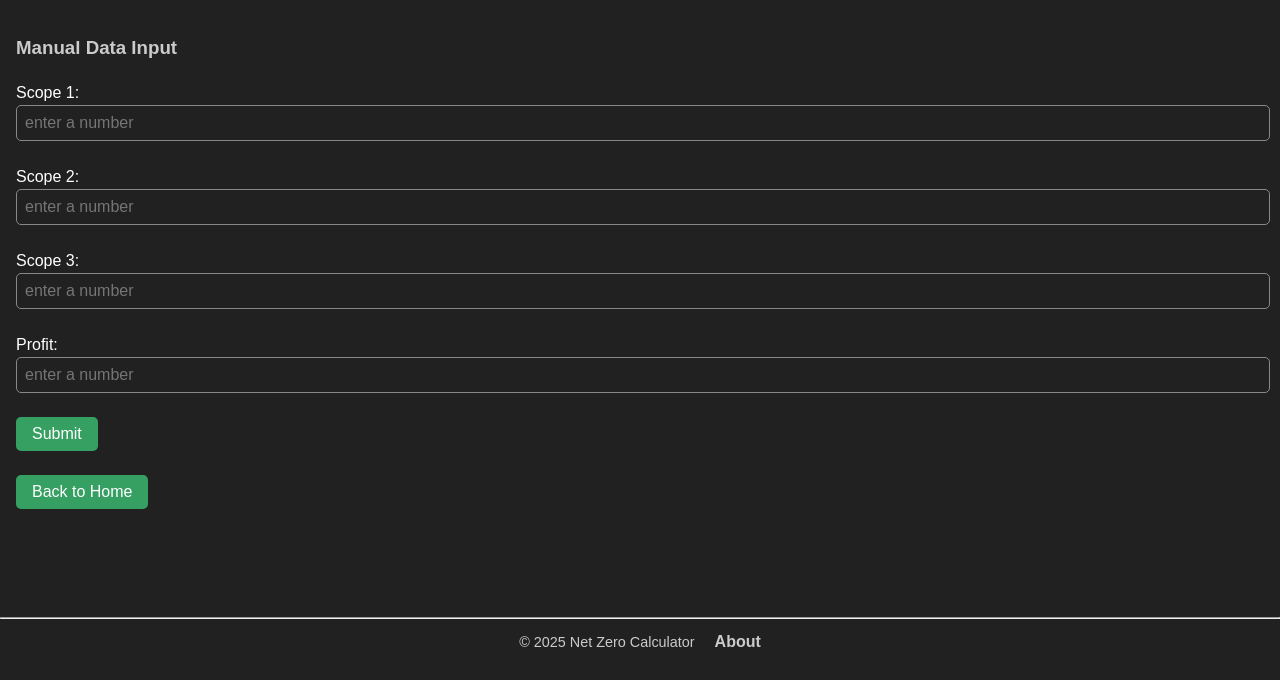
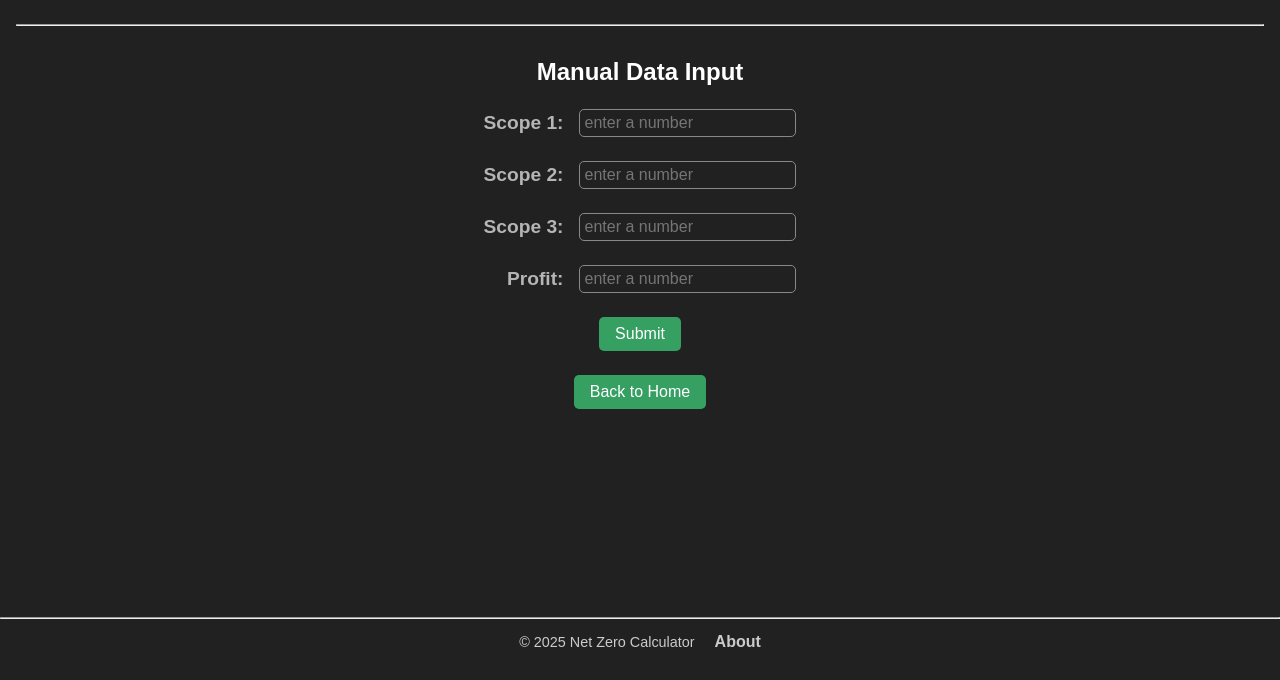
Before and after one commit to KusaiAlMalt/Net-Zero-Calculator, a Django app: page /manual in a window 1280 px wide. Shown: the part 120-800 px from the top of the page. Run offline with Django 5.2, Linux system fonts and the light colour scheme.

Commit message:
style: manual.html styling

```diff
--- a/static/style.css
+++ b/static/style.css
@@ -32,6 +32,11 @@ body{
     line-height: var(--line-height);
 }
 
+img{
+    max-width: 100%;
+    height: auto;
+}
+
 body h3{
     color: var(--color-text-accent);
 }
@@ -49,7 +54,6 @@ button{
 button:hover{
     background-color: var(--color-primary-accent);
 }
-
 
 header{
     display: flex;
@@ -88,9 +92,25 @@ nav{
     text-align: center;
 }
 
+.grid-container{
+    display: grid;
+    grid-template-columns: repeat(2, auto);
+    grid-template-rows: repeat(auto-fill, auto);
+    justify-items: center;
+    justify-content: center;
+    grid-column-gap: 1rem;
+}
+.grid-container > div{
+    width: 100%;
+    text-align: right;
+}
+.grid-container > div > label{
+    font-size: 1.2rem;
+    font-weight: bold;
+    color: var(--color-secondary-accent);
+}
 input[type="number"]{
-    width: 99%;
-    padding: 0.5rem;
+    padding: 0.25rem;
     border: 1px solid var(--color-secondary);
     border-radius: 5px;
     background-color: var(--color-bg);
@@ -113,6 +133,13 @@ input[type="number"]:focus{
     flex-direction: column;
     align-items: center;
     justify-content: space-between;
+}
+
+.container-center{
+    display: flex;
+    justify-content: center;
+    align-items: center;
+    flex-direction: column;
 }
 
 #file-drop-area {
--- a/templates/base.html
+++ b/templates/base.html
@@ -22,6 +22,7 @@
     </nav>
 
     <main>
+        <hr>
         {% block content %}
         {% endblock %}
     </main>
--- a/templates/manual.html
+++ b/templates/manual.html
@@ -2,22 +2,36 @@
 {% block title %}
     <title>Net Zero Calculator - Manual Input</title>
 {% endblock %}
+
 {% block content %}
-    <h3>Manual Data Input</h3>
-    <form action="results" method="POST">
+    <div class="container-center">
+        <h2>Manual Data Input</h2>
+        <form action="results" method="POST" class="container-center">
             {% csrf_token %}
 
+            <div class="grid-container">
                 {% for i in scopes%}
+                <div>
                     <label for="scope{{i}}">Scope {{i}}:</label>
+                </div>
+                <div>
                     <input type="number" name="scope{{i}}" id="scope{{i}}" required placeholder="enter a number"><br><br>
+                </div>
                 {% endfor %}
 
+                <div>
                     <label for="profit">Profit:</label>
+                </div>
+                <div>
                     <input type="number" name="profit" id="profit" required placeholder="enter a number"><br><br>
+                </div>
+            </div>
+
 
             <button type="submit">Submit</button>
         </form>
         <br>
-    <a href="/"><button>Back to Home</button></a>
+        <a href="/"><button class="">Back to Home</button></a>
+    </div>
 
 {% endblock %}
```
Lines whose indentation alone changed are shown as unchanged.
